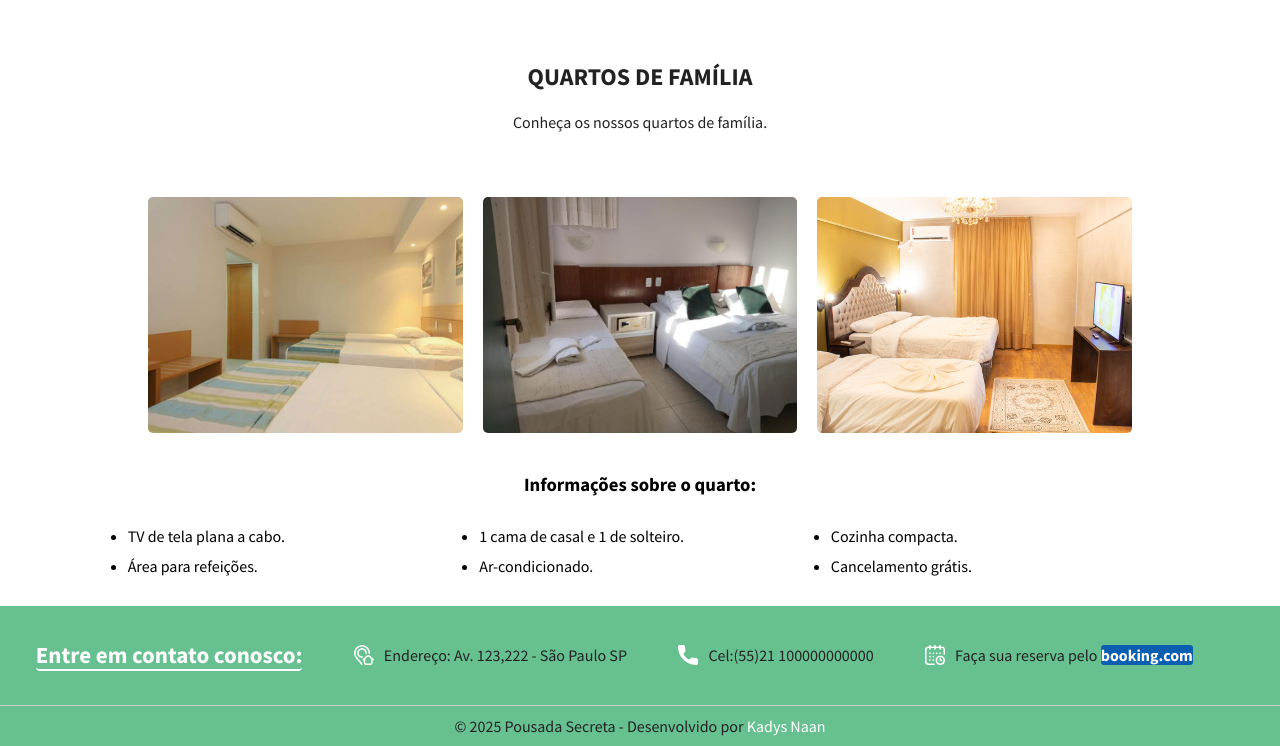
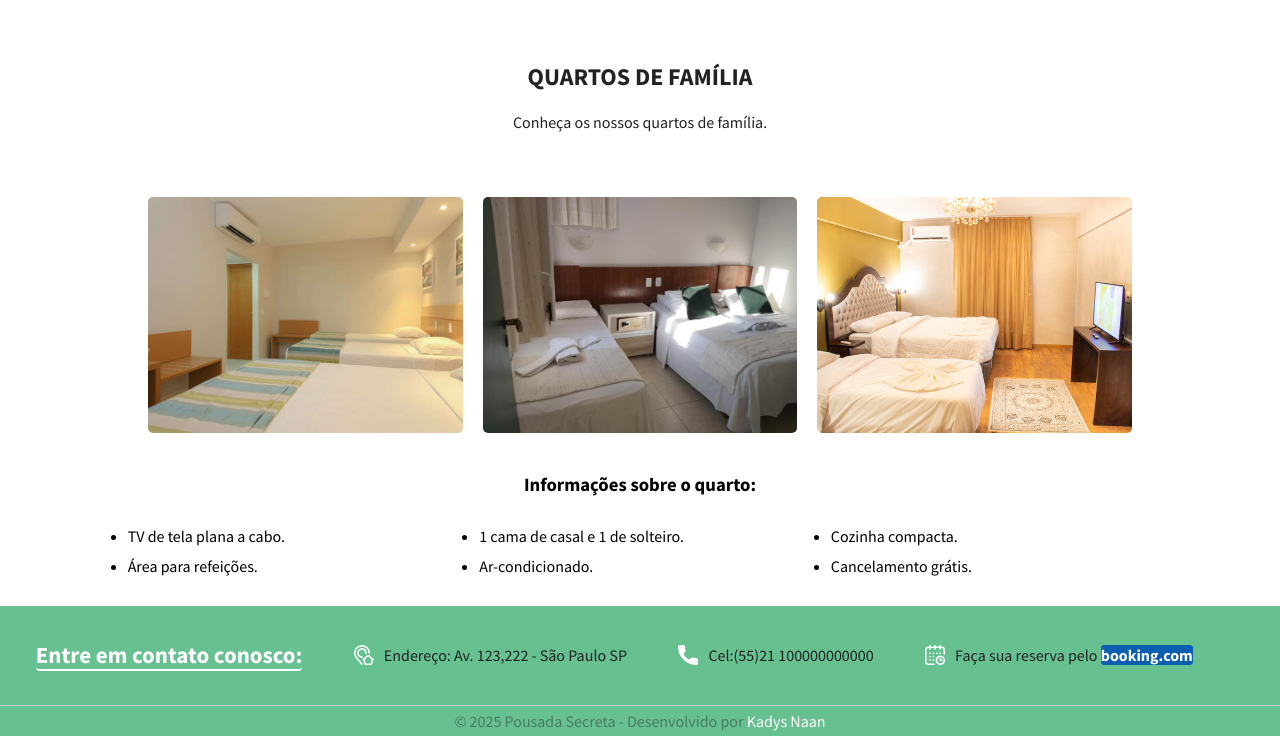
Before and after one commit to Kaadzs/Pousada-Secreta, a plain HTML site: page quartos.html in a window 1280 px wide. Shown: the part 1922-2668 px from the top of the page. Drawn offline with Linux system fonts and the light colour scheme.

Commit message:
Fix: correção cor de fundo duplicada do rodapé

```diff
--- a/quartos.css
+++ b/quartos.css
@@ -20,11 +20,11 @@ header{
     padding: 20px 50px;
     gap: 20px;
     position: fixed;
+    background-color: #fff;
     top: 0;
     left: 50%;
     transform: translateX(-50%);
 
-    background-color: white;
     border-bottom: 1px solid #cecec9;
 }
 
@@ -295,10 +295,10 @@ nav{
 
 .rodape-principal{
     display: flex;
-    background-color: #67C090;
     max-width: 1440px;
     justify-content: space-around;
     flex-wrap: wrap;
+    margin: 0 auto;
     align-items: center;
     height: 100px;
     padding: 0 10px;
@@ -333,14 +333,19 @@ nav{
 }
 
 .dev{
-    text-align: center;
-    background-color:#67C090 ;
-    color: #222;
+    display: flex;
+    justify-content: center;
+    color: #22222270;
     font-weight: 444;
-    padding: 10px;
+    padding: 5px;
 }
 
 .dev span{
     color: #fff;
     font-weight: 444;
 }
+
+footer{
+   background-color: #67C090;
+   width: 100%;
+}
```
